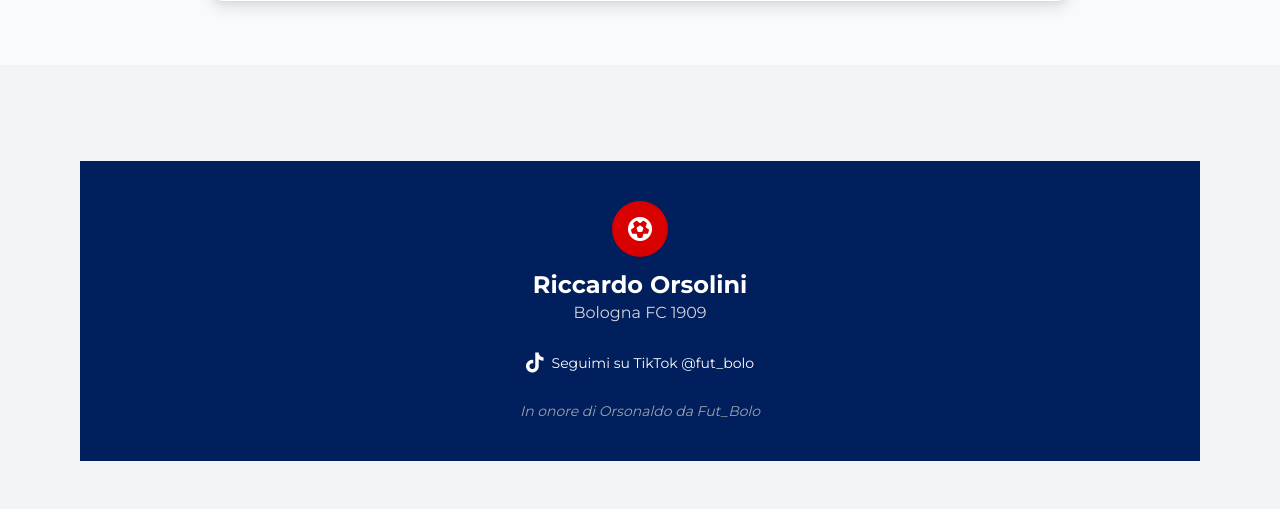
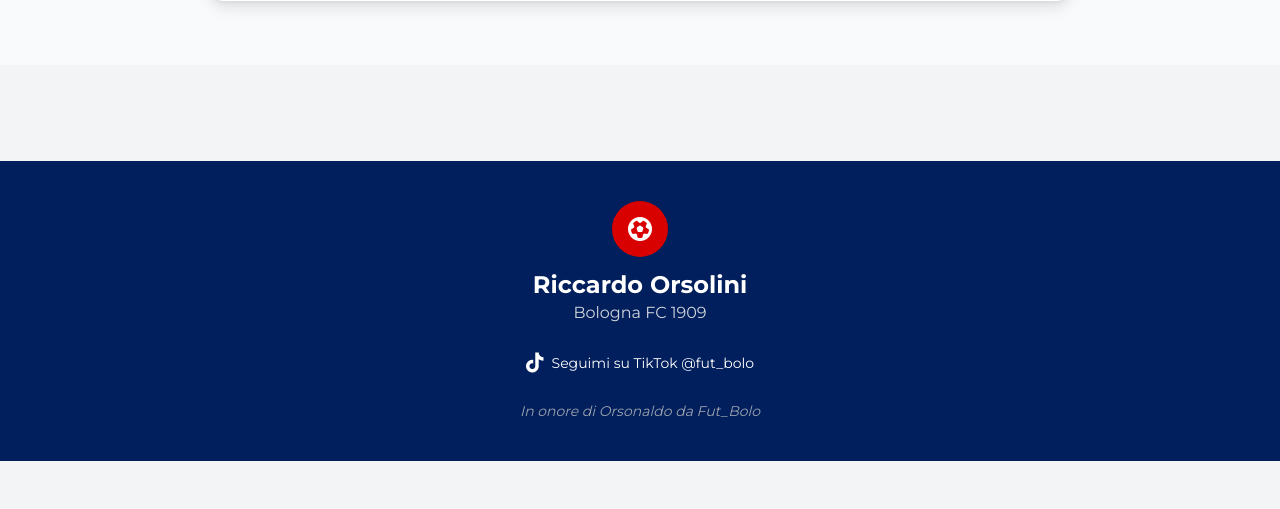
Before and after one commit to FutBolo/riccardo.orsolini.app, a Flask app: page / in a window 1280 px wide. Shown: the part 2337-2846 px from the top of the page. Run offline with Flask 3, Linux system fonts and the light colour scheme; some libraries are stand-ins or nearby versions.

Commit message:
Add files via upload

```diff
--- a/templates/index.html
+++ b/templates/index.html
@@ -355,7 +355,6 @@
   </section>
 
 <section class="py-12 bg-gray-100">
-  <div class="max-w-6xl mx-auto px-4 flex flex-col md:flex-row items-center gap-10">
 
 <!-- FOOTER -->
 <footer class="w-full bg-bluBfc text-white py-10 mt-12">
```
